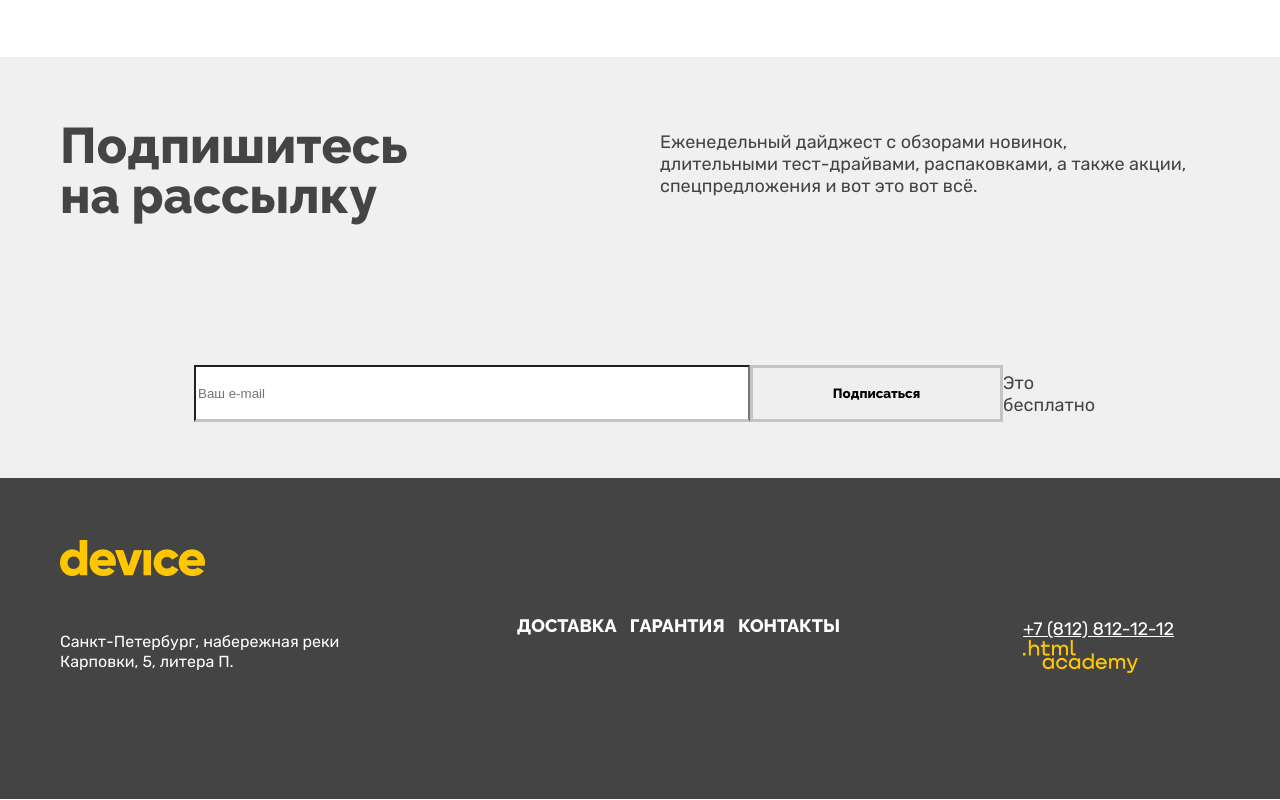
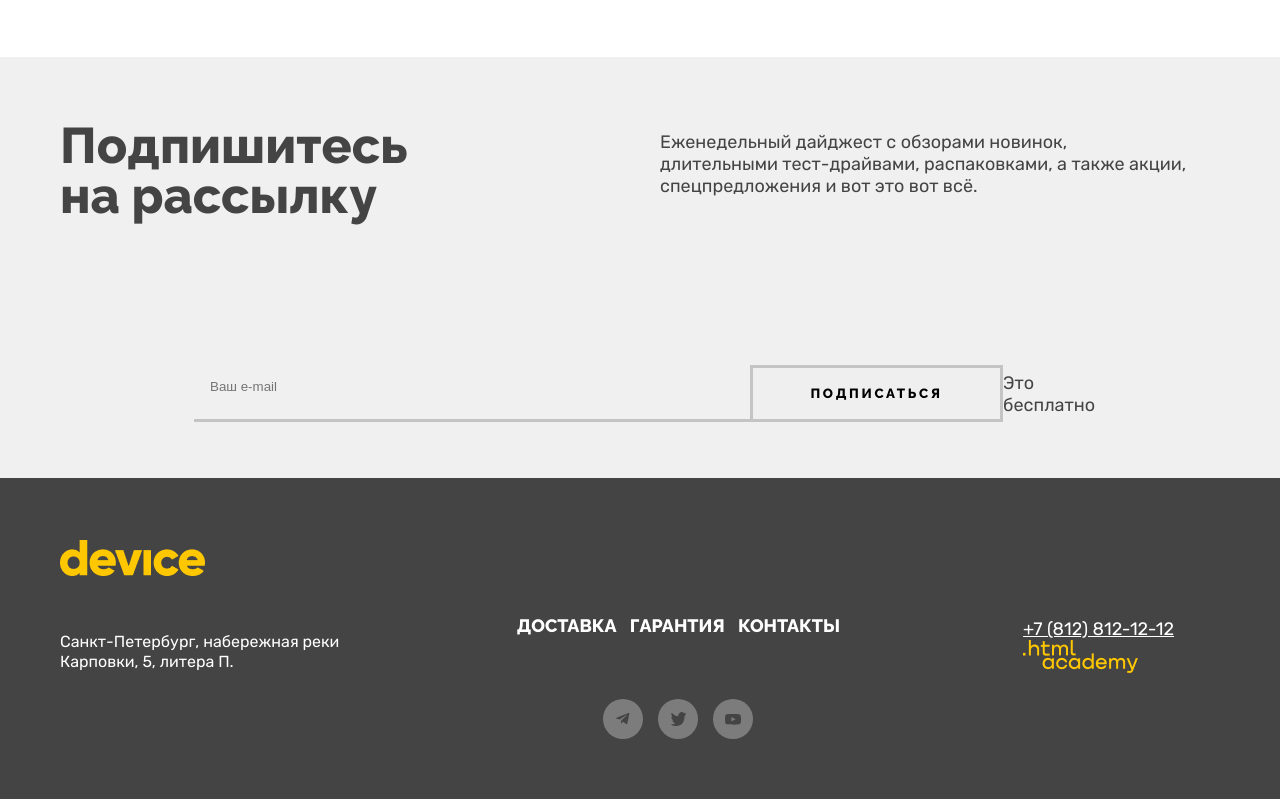
Before and after one commit to htmlacademy-htmlcss/2071255-device-34, a plain HTML site: page index.html in a window 1280 px wide. Shown: the part 2270-3070 px from the top of the page. Drawn offline with Linux system fonts and the light colour scheme.

Commit message:
добавил иконки соц сетей

```diff
--- a/index.html
+++ b/index.html
@@ -303,17 +303,17 @@
                 <section class="footer-social">
                 <ul class="footer-social-list">
                     <li class="footer-social-item">
-                      <a class="footer-social-link" href="https://t.me/htmlacademy">
+                      <a class="footer-social-link footer-social-tg" href="https://t.me/htmlacademy">
                         <span class="visually-hidden">Ссылка телеграмм</span>
                       </a>
                     </li>
                     <li class="footer-social-item">
-                      <a class="footer-social-link" href="https://vk.com/htmlacademy" >
-                        <span class="visually-hidden">Ссылка ВКонтакте</span>
+                      <a class="footer-social-link footer-social-twitter" href="https://vk.com/htmlacademy" >
+                        <span class="visually-hidden">Ссылка Твиттер</span>
                       </a>
                     </li>
                     <li class="footer-social-item">
-                      <a class="footer-social-link" href="https://www.youtube.com/user//htmlacademyru">
+                      <a class="footer-social-link footer-social-youtube" href="https://www.youtube.com/user//htmlacademyru">
                         <span class="visually-hidden">Ссылка Ютюб</span>
                       </a>
                     </li>
--- a/styles/styles.css
+++ b/styles/styles.css
@@ -530,8 +530,6 @@ body a {
 .special-delivery{
     margin-bottom: 70px;
 
-
-
 }
 .special-delivery-link{
     display: grid;
@@ -543,8 +541,8 @@ body a {
 }
 .special-delivery-image{
     grid-column: 1/2;
-    padding: auto;
-    align-items: center;
+    padding: 35px 39px;
+
 }
 .special-delivery-text{
     grid-column: 2/3;
@@ -740,13 +738,19 @@ body a {
     justify-self: right;
 }
 .mail-text{
-    border-color: none;
-    border-bottom:3px solid #c4c4c4;
+    padding: 0;
+    padding-left: 16px;
+    padding-bottom: 11px;
+    background: none;
+    border: none;
+    border-bottom: 3px solid #c4c4c4;
 }
 .mailing-list-button{
     font-family: "Raleway", sans-serif;
     line-height: 21px;
     font-weight: 800;
+    letter-spacing: 0.2em;
+    text-transform: uppercase;
     background-color: none;
     border: none;
     border: 3px solid #c4c4c4;
@@ -781,6 +785,7 @@ body a {
 }
 .footer-services{
     justify-content: space-between;
+    margin-bottom: 62px;
 
 }
 .footer-services-list{
@@ -790,9 +795,7 @@ body a {
     justify-content: space-between;
     list-style-type: none;
 }
-.footer-social{
-    display: flex;
-}
+
 
 .footer-services-link {
     font-family: "Raleway", sans-serif;
@@ -800,6 +803,39 @@ body a {
     font-weight: 800;
     text-transform: uppercase;
     color: #ffffff;
+}
+.footer-social-list{
+    display: flex;
+    list-style-type: none;
+    justify-content: center;
+    margin: 0;
+    padding: 0;
+
+}
+.footer-social-item{
+    margin-right: 15px;
+}
+.footer-social-item:last-child{
+    margin-right: 0;
+}
+.footer-social-link{
+    display: block;
+    height: 40px;
+    width: 40px;
+    border-radius: 50px;
+    background-color: rgba(255, 255, 255, 0.3);
+    background-repeat: no-repeat;
+    background-position: center;
+    background-size: auto;
+}
+.footer-social-tg{
+    background-image: url("../image/icons/telegramm.svg");
+}
+.footer-social-twitter{
+    background-image: url("../image/icons/twitter.svg");
+}
+.footer-social-youtube{
+    background-image: url("../image/icons/youtube.svg");
 }
 .copyright{
     margin: 140px 0 65px 0;
```
